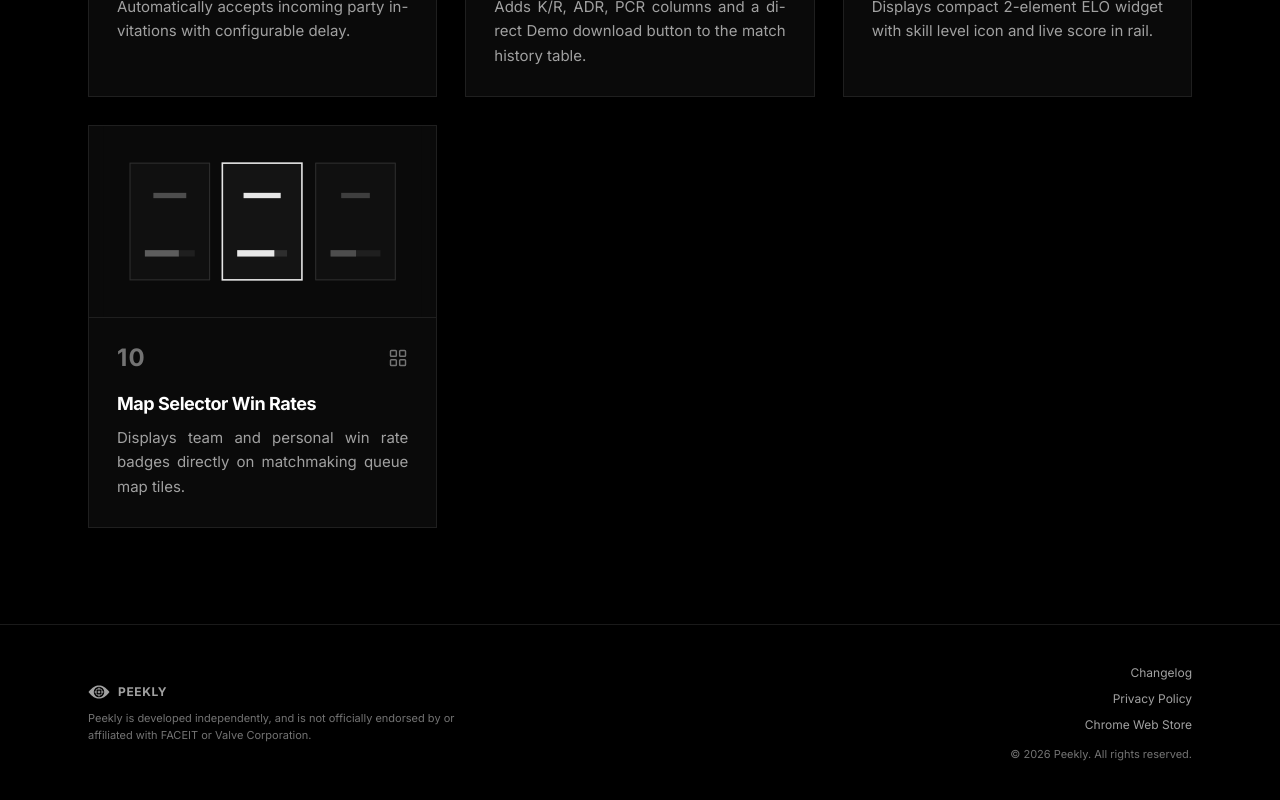
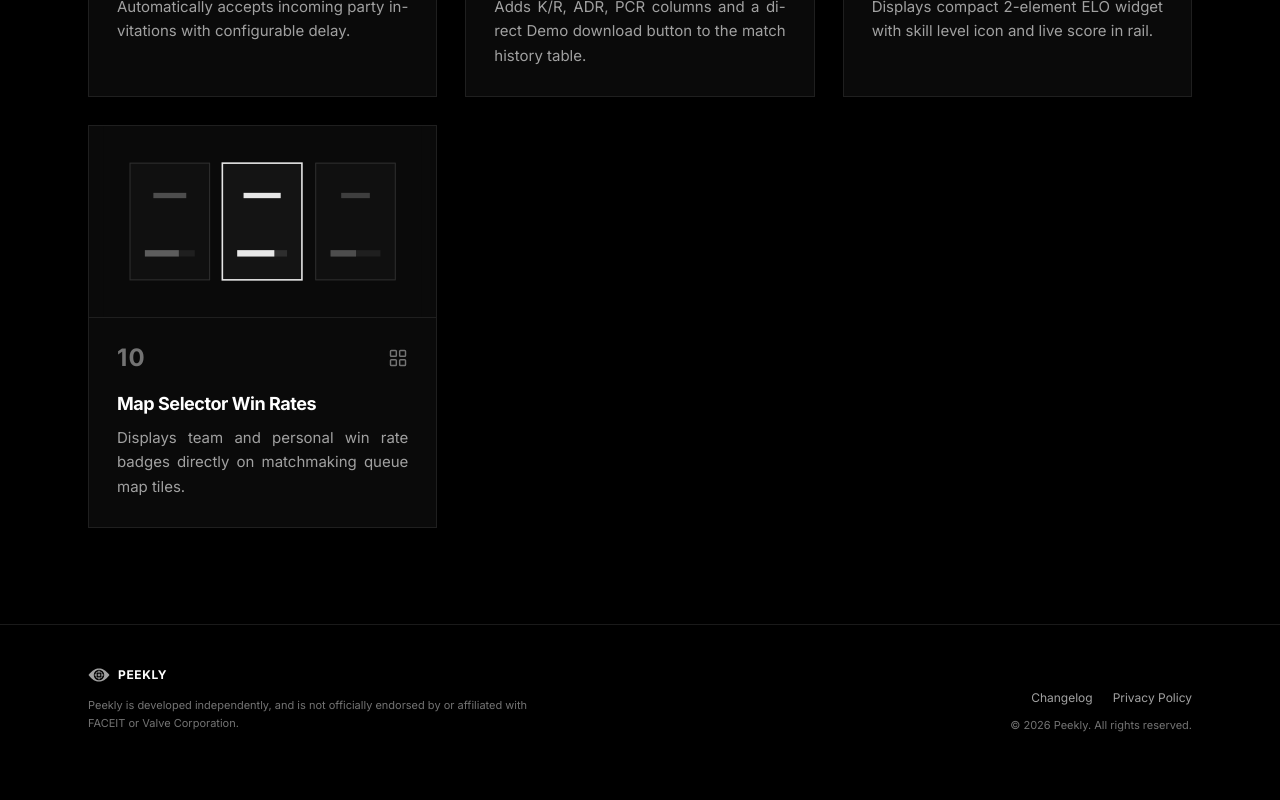
Before and after one commit to Zeacvo/Peekly.org, a React (Vite) app: page / in a window 1280 px wide. Shown: the part 1832-2632 px from the top of the page. After the commit the page ends 2605 px from the top, so only its background shows below. Built offline with nearby package versions, Linux system fonts and the light colour scheme; a web font is replaced by a local one.

Commit message:
fix(footer): remove chrome web store link and align bottom copyright with disclaimer

```diff
--- a/src/components/Footer.tsx
+++ b/src/components/Footer.tsx
@@ -39,10 +39,10 @@ export const Footer: React.FC<FooterProps> = ({
 
   return (
     <footer className="w-full bg-[#000000] border-t border-white/10 relative z-10 mt-auto py-8 sm:py-10">
-      <div className="w-full max-w-6xl mx-auto px-4 sm:px-6 flex flex-col md:flex-row items-start md:items-center justify-between gap-6 sm:gap-8 text-xs text-neutral-500">
+      <div className="w-full max-w-6xl mx-auto px-4 sm:px-6 flex flex-col md:flex-row items-start md:items-end justify-between gap-6 text-xs text-neutral-500">
 
         {/* Left Column: Logo & Legal Disclaimer */}
-        <div className="flex flex-col items-start text-left max-w-sm">
+        <div className="flex flex-col items-start text-left max-w-md gap-3">
           <div
             onClick={onGoHome}
             role="button"
@@ -54,30 +54,32 @@ export const Footer: React.FC<FooterProps> = ({
                 else window.scrollTo({ top: 0, behavior: 'smooth' });
               }
             }}
-            className="h-5 flex items-center space-x-2 text-xs text-neutral-400 hover:text-white transition-colors cursor-pointer group focus-visible:outline-none focus-visible:ring-1 focus-visible:ring-white"
+            className="h-5 flex items-center space-x-2 text-xs text-neutral-400 hover:text-white transition-colors cursor-pointer group focus-visible:outline-none focus-visible:ring-1 focus-visible:ring-white w-fit"
           >
             <PeeklyLogo size={14} className="group-hover:text-[#FF5500] transition-colors" />
-            <span className="font-bold tracking-wider uppercase font-sans">Peekly</span>
+            <span className="font-bold tracking-wider uppercase font-sans text-white">Peekly</span>
           </div>
-          <p className="text-left text-[11px] text-neutral-500 mt-2 leading-relaxed">
+          <p className="text-left text-[11px] text-neutral-500 leading-relaxed m-0">
             {t.footer.disclaimer}
           </p>
         </div>
 
-        {/* Right Column: Stacked Navigation Links (Strictly in a column) & Copyright */}
-        <div className="flex flex-col items-start md:items-end text-left md:text-right gap-2.5">
-          {/* Row 1: Localized Changelog Link */}
+        {/* Right Column: Navigation Links & Copyright */}
+        <div className="flex flex-col items-start md:items-end text-left md:text-right gap-3">
+          <div className="flex items-center gap-5 text-xs">
+            {/* Localized Changelog Link */}
             <button
+              type="button"
               onClick={() => {
                 if (onOpenChangelog) onOpenChangelog();
                 else window.location.hash = '#changelog';
               }}
-            className="text-xs text-neutral-400 hover:text-white transition-colors cursor-pointer bg-transparent border-none p-0 w-fit text-left md:text-right focus-visible:outline-none focus-visible:ring-1 focus-visible:ring-white"
+              className="text-xs text-neutral-400 hover:text-white transition-colors cursor-pointer bg-transparent border-none p-0 focus-visible:outline-none focus-visible:ring-1 focus-visible:ring-white"
             >
               {t.footer.changelog || t.nav.changelog}
             </button>
 
-          {/* Row 2: Privacy Policy Link */}
+            {/* Privacy Policy Link */}
             <a
               href="/privacy"
               onClick={(e) => {
@@ -89,25 +91,16 @@ export const Footer: React.FC<FooterProps> = ({
                   window.dispatchEvent(new PopStateEvent('popstate'));
                 }
               }}
-            className="text-xs text-neutral-400 hover:text-white transition-colors cursor-pointer bg-transparent border-none p-0 w-fit text-left md:text-right focus-visible:outline-none focus-visible:ring-1 focus-visible:ring-white"
+              className="text-xs text-neutral-400 hover:text-white transition-colors cursor-pointer bg-transparent border-none p-0 focus-visible:outline-none focus-visible:ring-1 focus-visible:ring-white"
             >
               {privacyLabelMap[currentLang] || 'Privacy Policy'}
             </a>
+          </div>
 
-          {/* Row 3: Chrome Web Store Link */}
-          <a
-            href="https://chromewebstore.google.com/detail/peekly-for-faceit/cmfgneodcjfofdcglbbhcghijgcjcokk"
-            target="_blank"
-            rel="noreferrer"
-            className="text-xs text-neutral-400 hover:text-white transition-colors w-fit text-left md:text-right cursor-pointer focus-visible:outline-none focus-visible:ring-1 focus-visible:ring-white"
-          >
-            Chrome Web Store
-          </a>
-
-          {/* Row 4: Copyright */}
-          <div className="text-[11px] text-neutral-500 font-sans mt-1 whitespace-nowrap">
+          {/* Copyright */}
+          <p className="text-[11px] text-neutral-500 font-sans whitespace-nowrap m-0">
             © 2026 Peekly. {t.footer.allRightsReserved || t.footer.rights}
-          </div>
+          </p>
         </div>
 
       </div>
```
Lines whose indentation alone changed are shown as unchanged.
